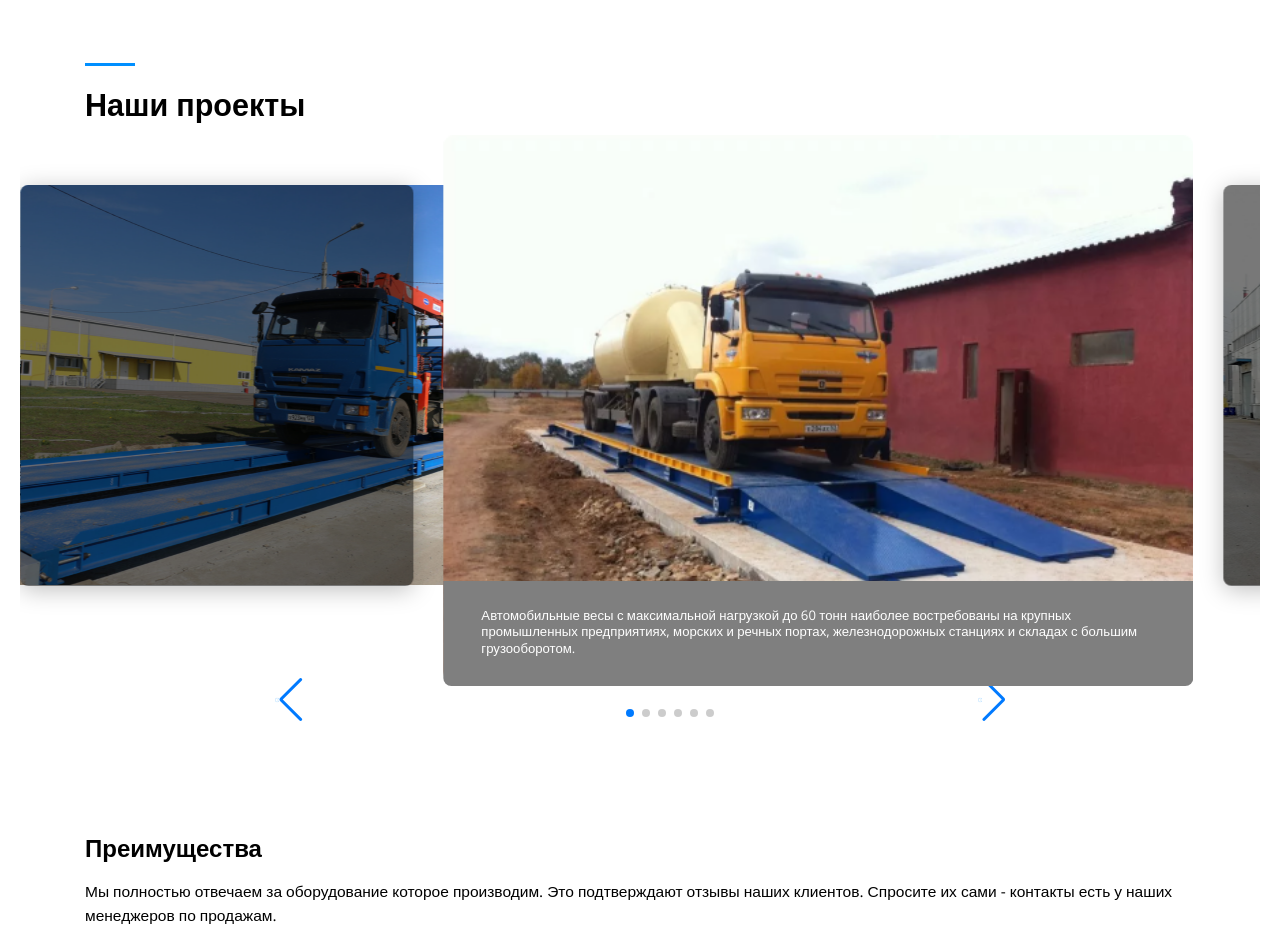
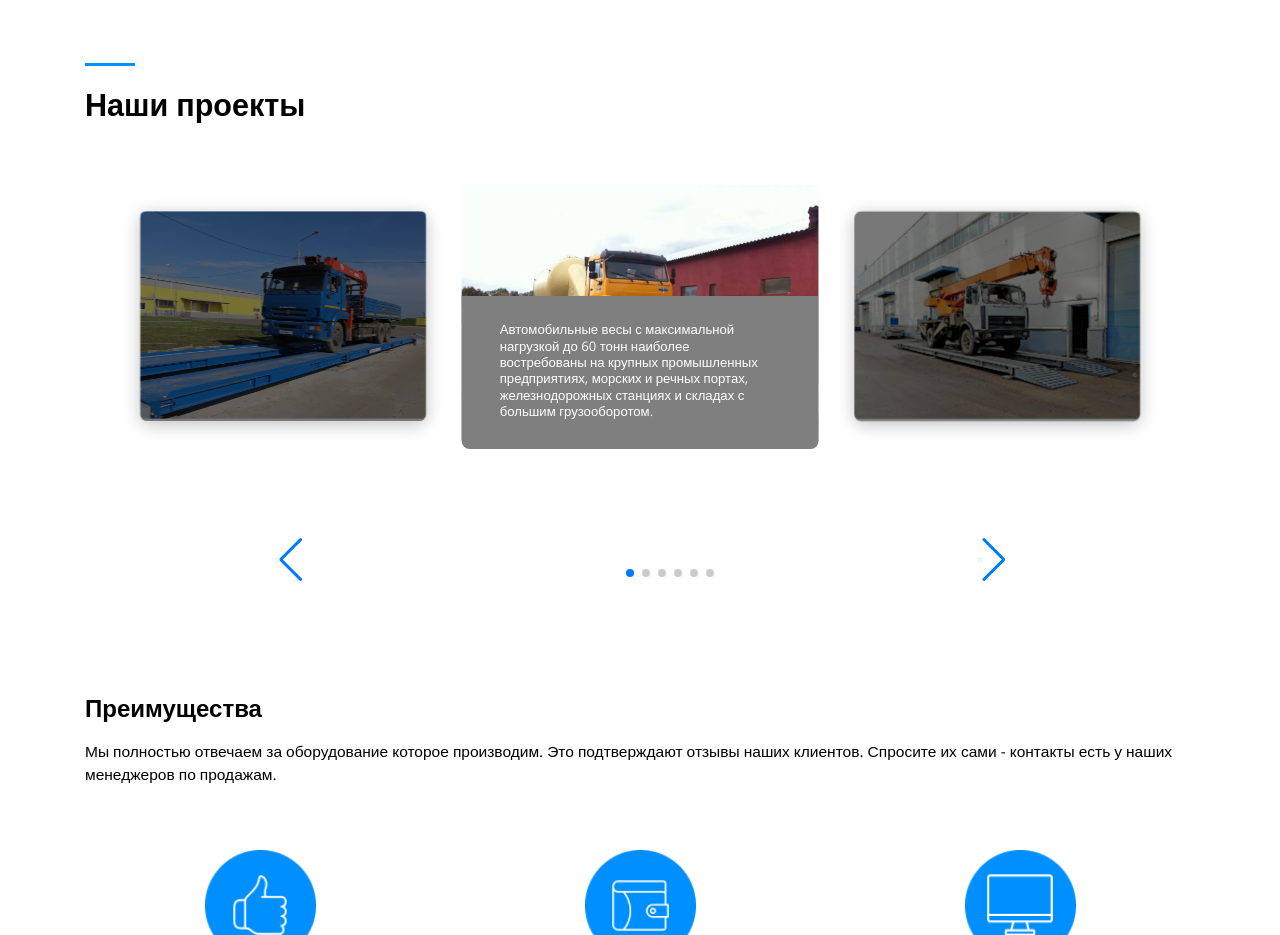
Before and after one commit to katysya/metron, a plain HTML site: page pages/main/index.html in a window 1280 px wide. Shown: the part 2060-2995 px from the top of the page. Drawn offline with nearby package versions, Linux system fonts and the light colour scheme.

Commit message:
Изменения Swiper

```diff
--- a/pages/main/index.css
+++ b/pages/main/index.css
@@ -479,7 +479,7 @@
 
 .swiper-slide.swiper-slide-next::before {
   content: "";
-  min-width: 100%;
+  width: 100%;
   height: 99%;
 
   border-radius: 8px;
@@ -495,10 +495,15 @@
   display: none;
 }
 
+.swiper-slide {
+  transform: scale(0.8) !important;
+}
+
 .swiper-slide.swiper-slide-active {
-  width: 750px !important;
+  /* width: 750px !important; */
+  /* margin-top: -50px; */
 
-  margin-top: -50px;
+  transform: scale(1) !important;
 }
 
 .swiper-slide.swiper-slide-active .swiper-slide-img {
@@ -521,7 +526,7 @@
 }
 
 .swiper-slide-img img {
-  min-width: 100%;
+  width: 100%;
   height: 100%;
   object-fit: cover;
 }
--- a/pages/main/index.html
+++ b/pages/main/index.html
@@ -200,6 +200,7 @@
           <div class="container">
             <h2 class="title">Наши проекты</h2>
           </div>
+          <div class="container">
           <div class="swiper" style="overflow-y: visible">
             <div class="swiper-wrapper">
               <div class="swiper-slide">
@@ -326,6 +327,7 @@
               </div>
             </div>
           </div>
+        </div>
         </div>
       </div>
       <!-- <div class="project">
--- a/pages/main/script.js
+++ b/pages/main/script.js
@@ -3,7 +3,7 @@
 const swiper = new Swiper(".swiper", {
   loop: true,
   slidesPerView: 3,
-  spaceBetween: 30,
+  spaceBetween: 0,
   centeredSlides: true,
   pagination: {
     el: ".swiper-pagination",
```
